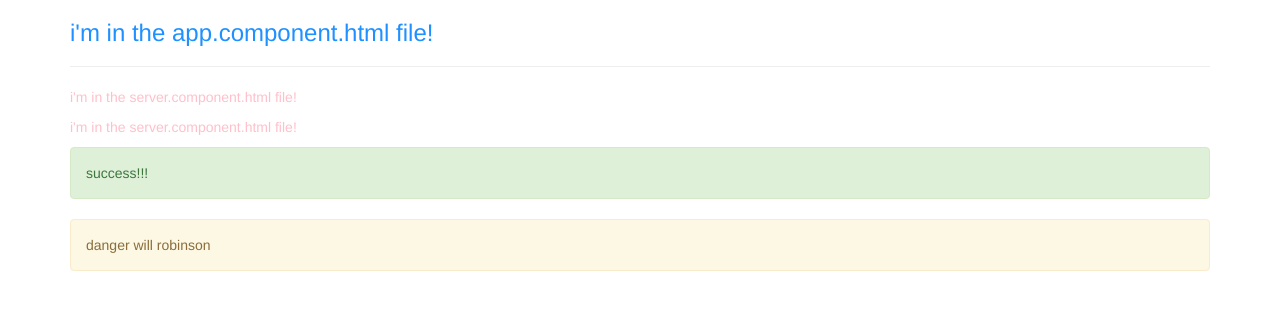
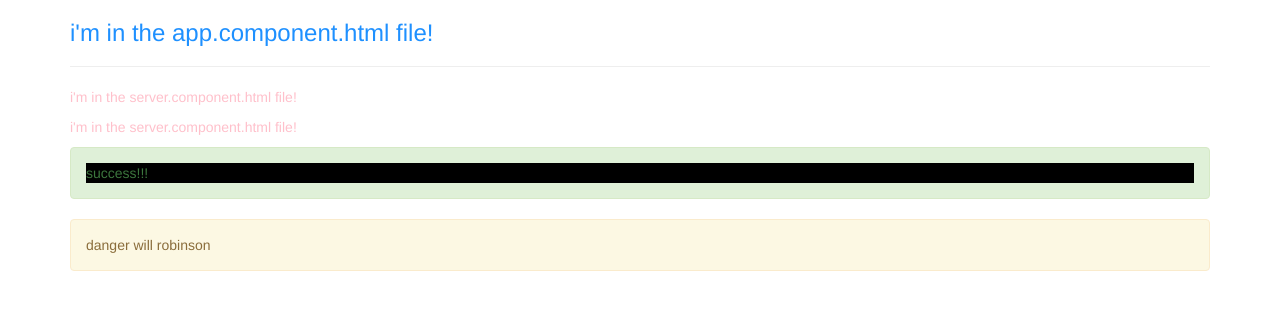
Before and after one commit to jyk88/udemy_angular4, an Angular app: page / in a window 1280 px wide. Shown: the top 310 px of the page. Built offline with nearby package versions, Linux system fonts and the light colour scheme.

Commit message:
tried css for success-alert. seems to override bootstrap. probably applied after the global bootstrap.min.css in the background...

```diff
--- a/src/app/success-alert/success-alert.component.css
+++ b/src/app/success-alert/success-alert.component.css
@@ -0,0 +1,3 @@
+p {
+    background-color: black;
+}
```
